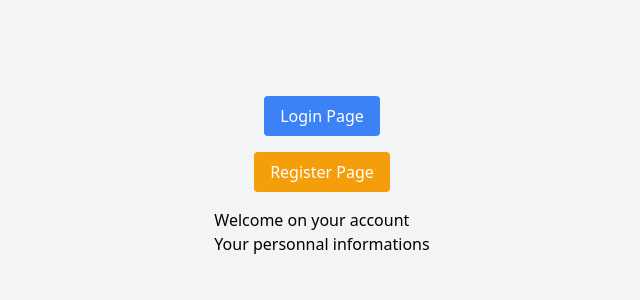
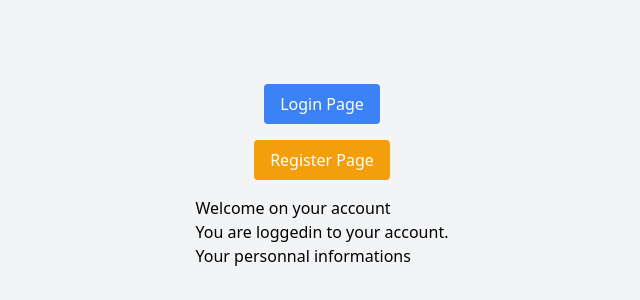
Before and after one commit to clementmarius/followedApplicationsInternship, a React (Vite) app in the folder front/frontFollowed/: page /landingPage in a window 1280 px wide. Shown: the part 224-524 px from the top of the page, without its empty margins (318-958 px from the left). Built offline with nearby package versions, Linux system fonts and the light colour scheme.

Commit message:
start React

```diff
--- a/front/frontFollowed/src/pages/LandingPage.jsx
+++ b/front/frontFollowed/src/pages/LandingPage.jsx
@@ -27,6 +27,7 @@ const LandingPage = () => {
   return (
     <div>
       <h1>Welcome on your account</h1>
+      <p>You are loggedin to your account.</p>
       <h2>Your personnal informations</h2>
     </div>
   );
```
